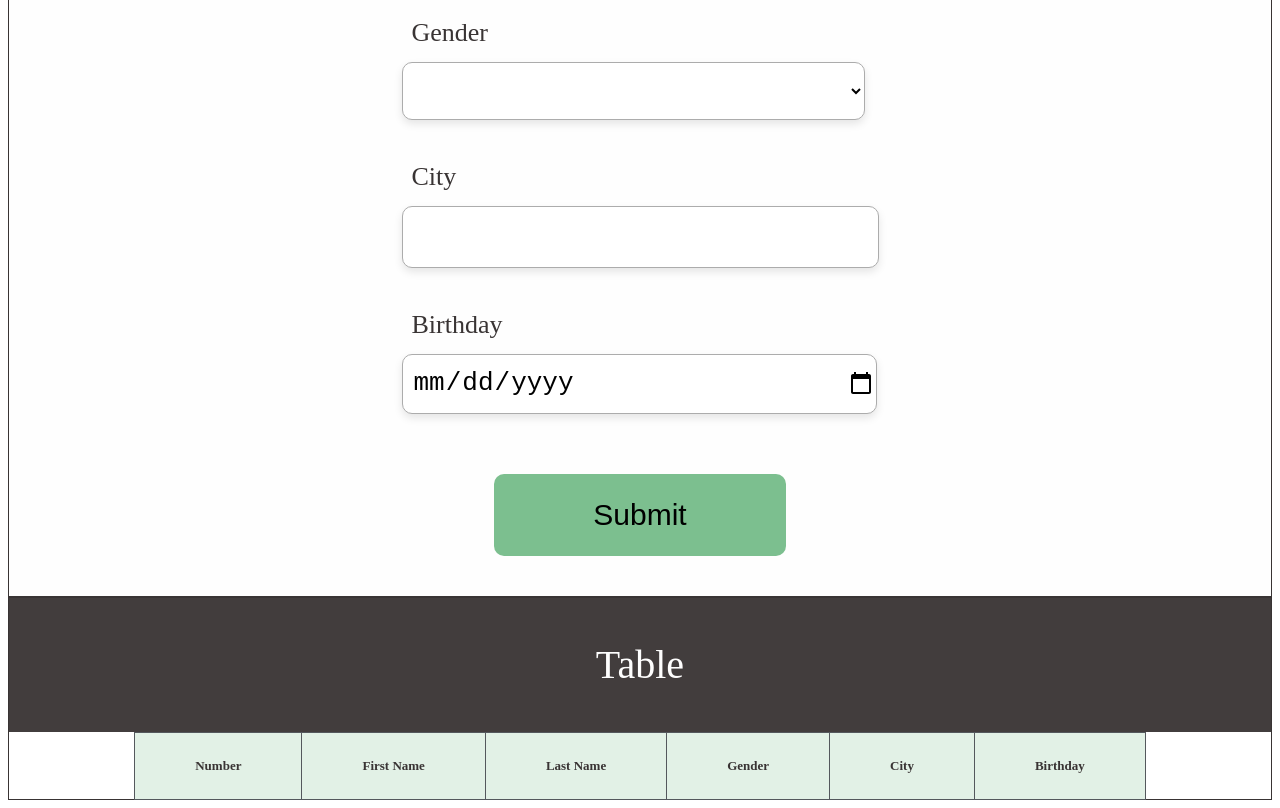
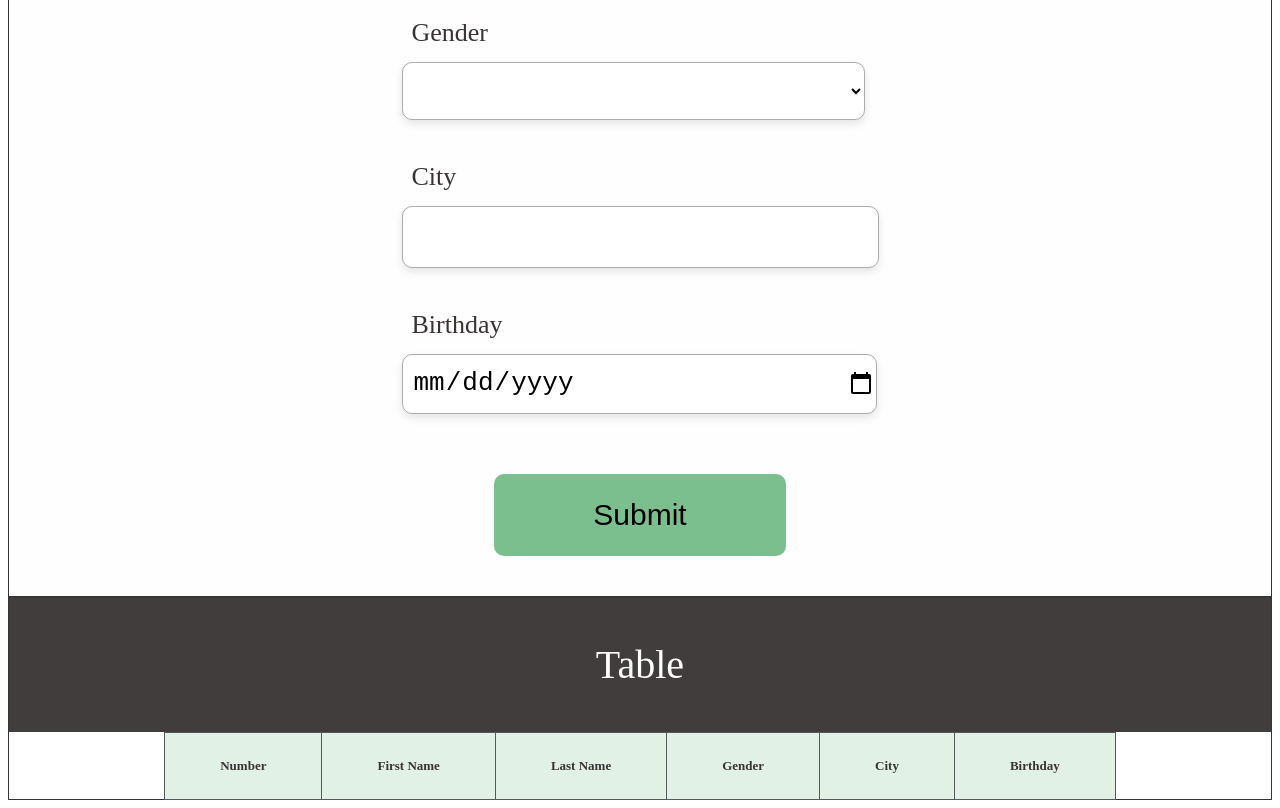
Before and after one commit to bahariiiiii/Form-and-Table, a plain HTML site: page index.html in a window 1280 px wide. Shown: the part 475-1283 px from the top of the page. Drawn offline with Linux system fonts and the light colour scheme.

Commit message:
Change table td padding

```diff
--- a/styles.css
+++ b/styles.css
@@ -108,7 +108,7 @@ table {
 }
 
 table td {
-  padding: 25px 60px;
+  padding: 25px 55px;
 }
 
 table thead td {
```
